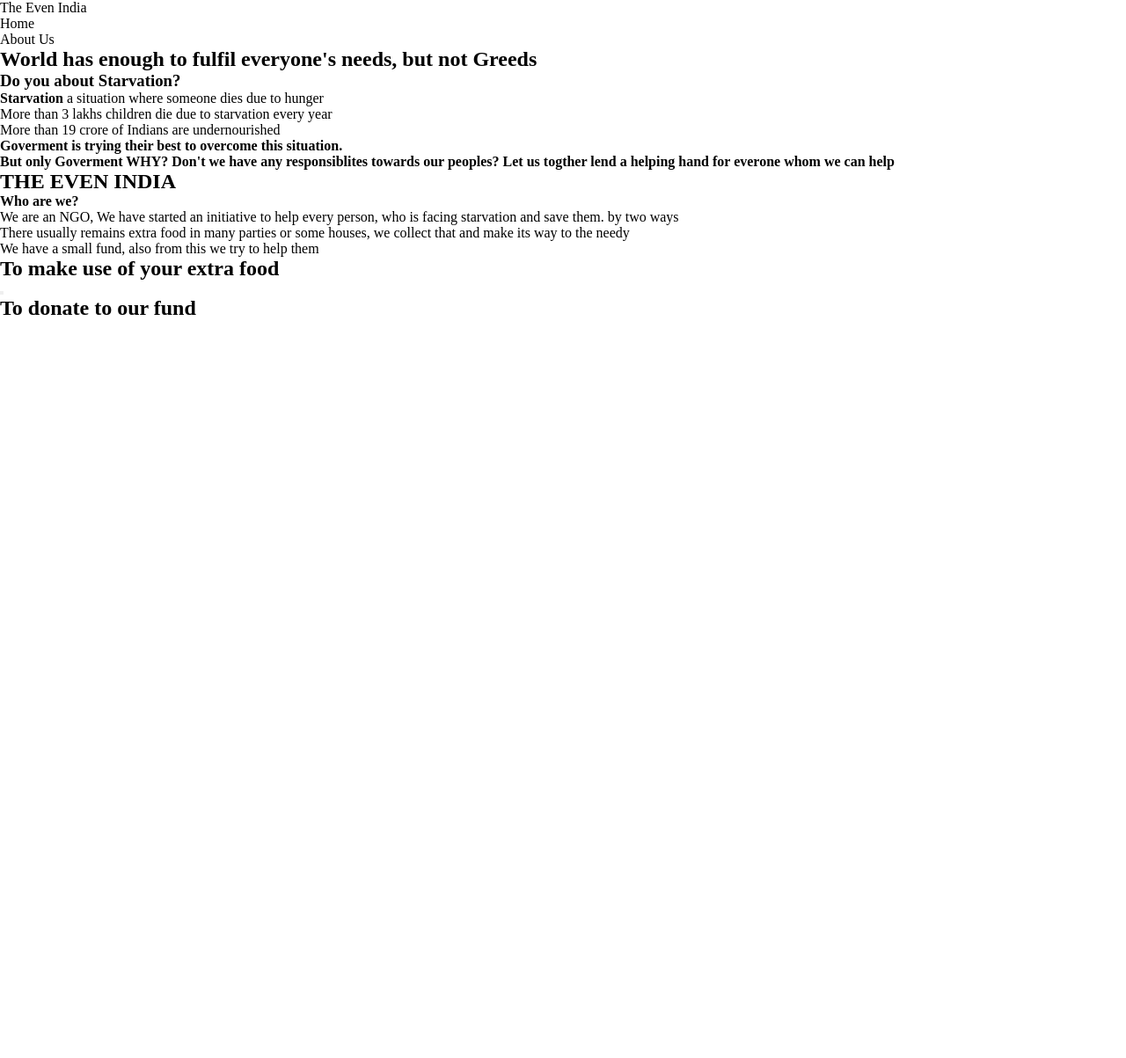
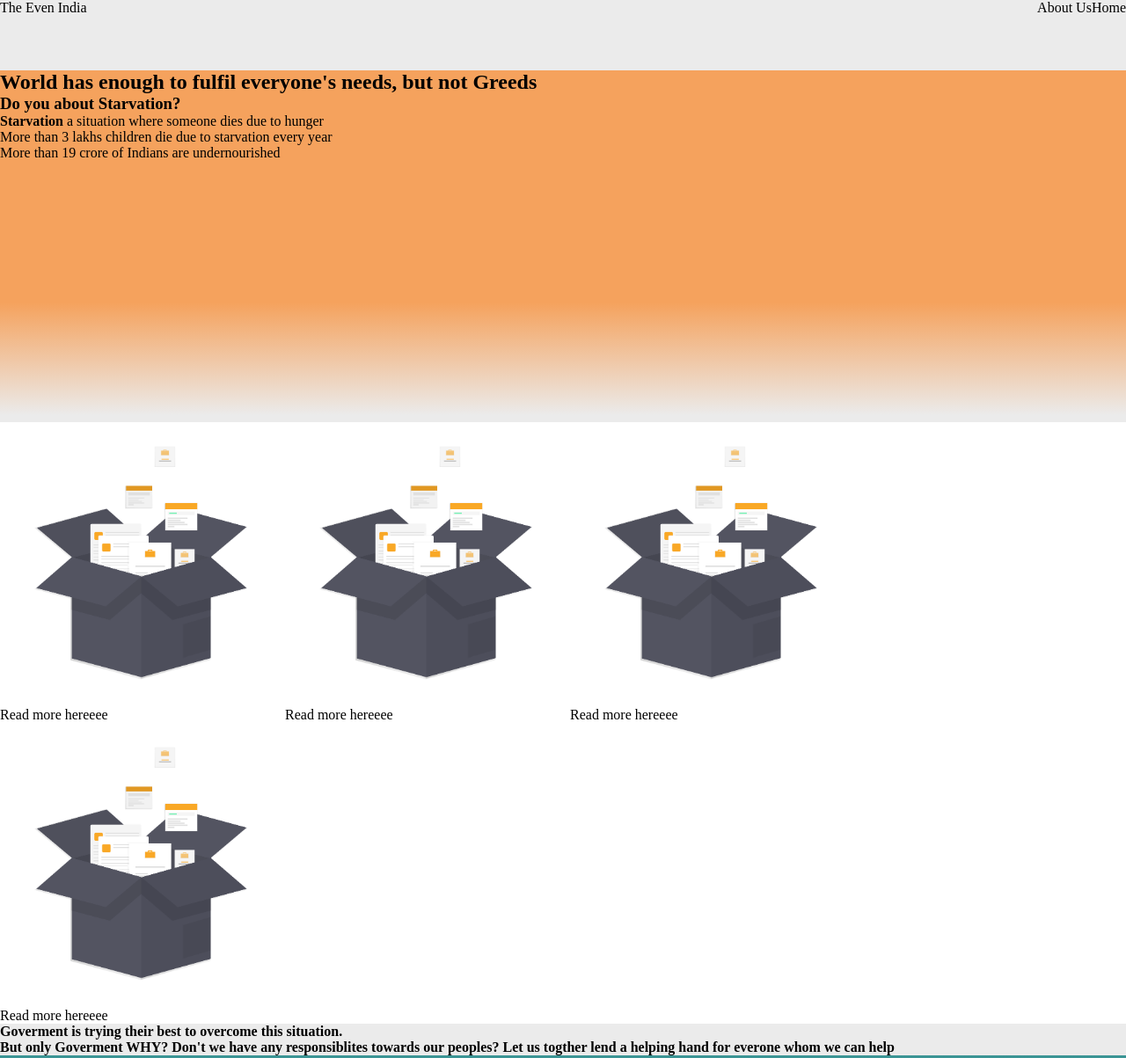
Before and after one commit to h-harsh/payment-gateway-website-GRIP-TSF, a plain HTML site: page index.html in a window 1280 px wide. Shown: the top 1203 px of the page at 88% size. Before the commit the page ends 800 px from the top, so only its background shows below. Drawn offline with Linux system fonts and the light colour scheme.

Commit message:
basic content done

```diff
--- /dev/null
+++ b/another.css
@@ -0,0 +1,6 @@
+.left{
+    float: left;
+}
+.right{
+    float: right;
+}
--- a/index.html
+++ b/index.html
@@ -5,13 +5,14 @@
     <meta http-equiv="X-UA-Compatible" content="IE=edge">
     <meta name="viewport" content="width=device-width, initial-scale=1.0">
     <link rel="stylesheet" href="./style.css">
+    <link rel="stylesheet" href="./another.css">
     <title>The Even India</title>
 </head>
 <body>
     <nav>
-        <p>The Even India</p>
-        <p>Home</p>
-        <p>About Us</p>
+        <p class="nav-title left">The Even India</p>
+        <p class="nav-item right">Home</p>
+        <p class="nav-item right">About Us</p>
     </nav>
     <header>
         <h2>World has enough to fulfil everyone's needs, but not Greeds</h2>
@@ -21,20 +22,32 @@
         <p>More than 19 crore of Indians are undernourished</p>
     </header>
     <section class="section-srticles" >
-        <div class="articles"></div>
-        <div class="articles"></div>
-        <div class="articles"></div>
-        <div class="articles"></div>
+        <div class="articles">
+            <img src="./undraw_collecting_fjjl.png" alt="">
+            <p> Read more hereeee</p>
+        </div>
+        <div class="articles">
+            <img src="./undraw_collecting_fjjl.png" alt="">
+            <p> Read more hereeee</p>
+        </div>
+        <div class="articles">
+            <img src="./undraw_collecting_fjjl.png" alt="">
+            <p> Read more hereeee</p>
+        </div>
+        <div class="articles">
+            <img src="./undraw_collecting_fjjl.png" alt="">
+            <p> Read more hereeee</p>
+        </div>
     </section>
     <section class="aboutUs">
-        <div>
+        <div class="aboutUs-top">
             <h4>Goverment is trying their best to overcome this situation.</h4>
             <h4>But only Goverment WHY?
                 Don't we have any responsiblites towards our peoples?
                 Let us togther lend a helping hand for everone whom we can help
             </h4>
         </div>
-        <div>
+        <div class="aboutUs-main">
             <h2>THE EVEN INDIA</h2>
             <h4>Who are we?</h4>
             <p>We are an NGO, We have started an initiative to help every person, who is facing starvation and save them.
@@ -45,15 +58,33 @@
                 <li> We have a small fund, also from this we try to help them</li>
             </ul>
         </div>
-        <div>
+        <div class="aboutUs-bottom">
             <h2>To make use of your extra food</h2>
-            <button> </button>
+            <button>Call Us </button>
             <h2>To donate to our fund</h2>
             <!-- that -->
         </div>
     </section>
     <footer>
-
+        <div class="footer-ngo">
+            <p> The Even India</p>
+            <p> evenindia@support.com</p>
+            <p> +91 07560 292555</p>
+            <p>Near High Court, Palasia road,
+                Gandhri nagar, Ashta, 466116
+            </p>
+        </div>
+        <div class="footer-personal">
+            <p>Developer Info.</p>
+            <p> <a href="https://www.harshporwal.com"> Harsh porwal</a></p>
+            <a href="">1</a>
+            <a href="">1</a>
+            <a href="">1</a>
+        </div>
+        <div class="footer-end">
+            <p>The Even India</p>
+            <p> @copyright 2021</p>
+        </div>
     </footer>
 </body>
 </html>
--- a/style.css
+++ b/style.css
@@ -1,4 +1,52 @@
+
+:root{
+    --white-type: #ebebeb;
+    --orange-type:#f5a25d;
+    --red-type:#fa7f72;
+    --grep-type:#389393;
+}
 *{
     margin: 0;
     padding: 0;
 }
+/* navigation */
+nav{
+    position:fixed;
+    top:0;
+    background: var(--white-type);
+    height:5rem;
+    width:100%
+}
+
+/* header  */
+header{
+    margin-top:5rem;
+    background: rgb(245,162,93);
+    background: linear-gradient(180deg, var(--orange-type) 66%, var(--white-type) 98%);
+    height: 25rem;
+}
+
+/* middle section  */
+.section-articles{
+    display:flex;
+}
+.articles{
+    display: inline-block;
+}
+.articles img{
+    height: 20rem;
+    width: 20rem;
+}
+
+/* aboutus section  */
+.aboutUs-top{
+    background: var(--white-type);
+}
+.aboutUs-main{
+    background: var(--grep-type);
+    background: linear-gradient(180deg, var(--grep-type), var(--white-type));
+}
+.aboutUs-bottom{
+    background: var(--red-type);
+    background: linear-gradient(180deg, var(--white-type), var(--red-type));
+}
```
Also changed, not shown: undraw_collecting_fjjl.png (added).
